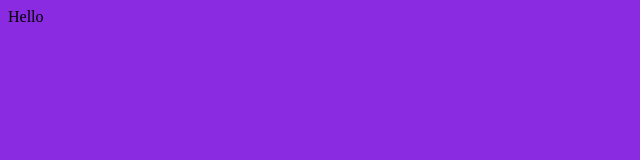
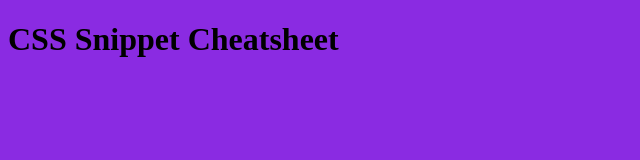
Before and after one commit to OrganicClick/Module-02-Mini-Project, a plain HTML site: page index.html in a window 1280 px wide. Shown: the whole page, without its empty margins (0-640 px from the left). Drawn offline with Linux system fonts and the light colour scheme.

Commit message:
Changed the division elements, attempting to box in a heading for the page as well as a description of the page as a subheading

```diff
--- a/index.html
+++ b/index.html
@@ -7,7 +7,17 @@
         <title>CSS Snippets Cheatsheet</title>
     </head>
     <body>
-        Hello
+        <header>
+            <h1> CSS Snippet Cheatsheet </h1>
+        </header>
+        <div class="Subheader">
+
+        </div>
+
+
+        <footer>
+
+        </footer>
 
 
     </body>
```
